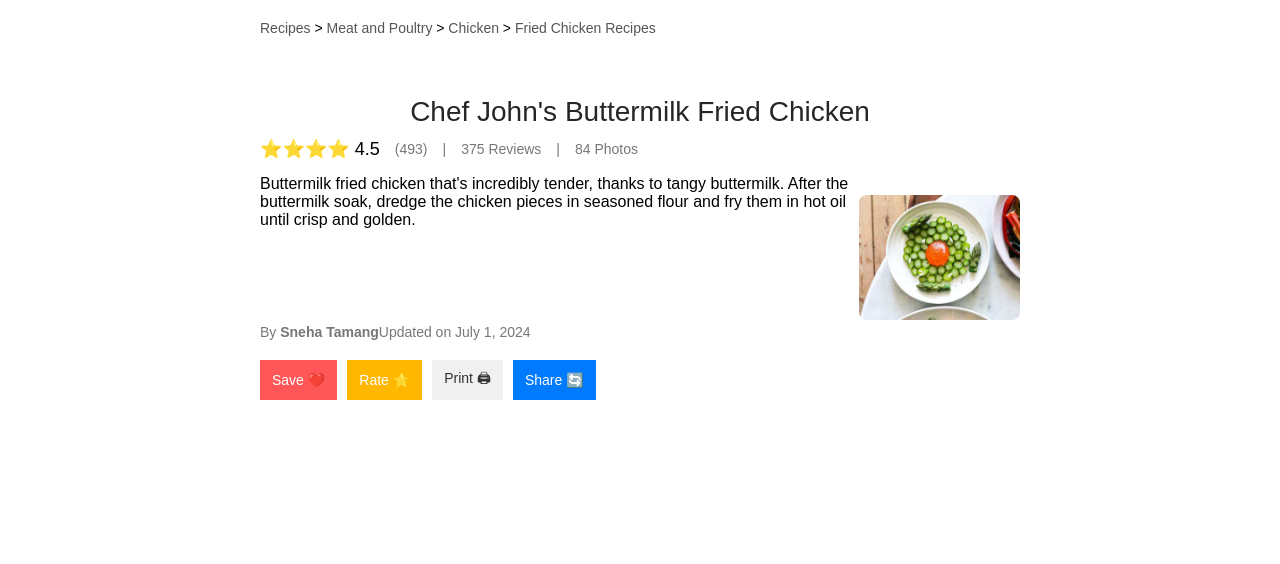
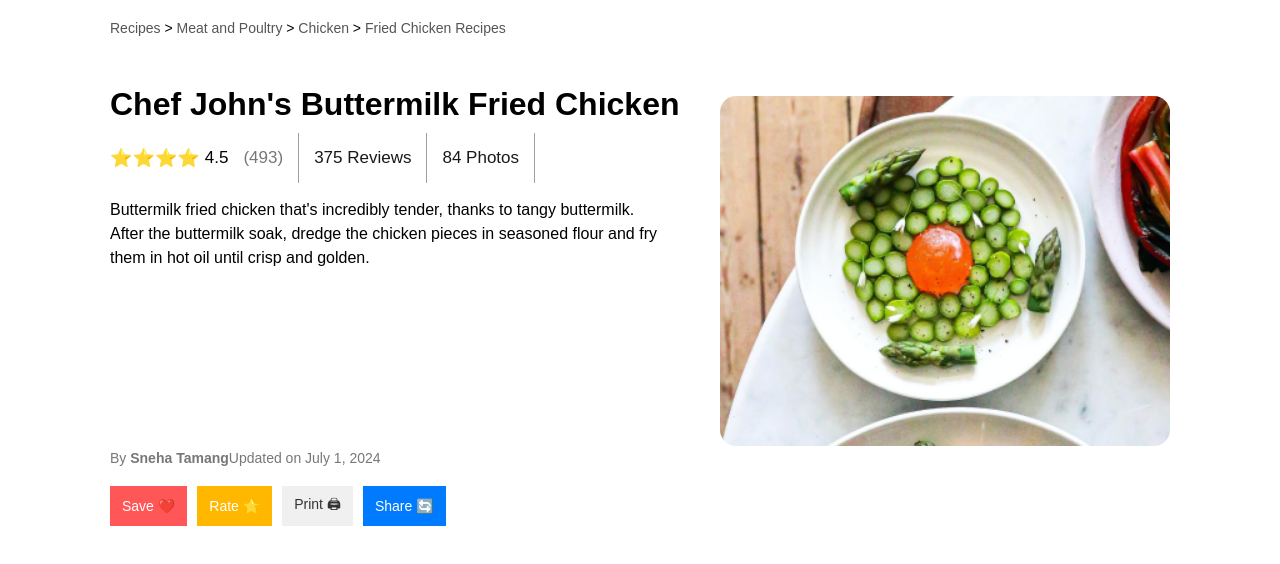
Before and after one commit to sneha-at-hub/recipe-sharing-application, a React (Vite) app in the folder frontend/: page /detail in a window 1280 px wide. Shown: the top 564 px of the page. Built offline with nearby package versions, Linux system fonts and the light colour scheme.

Commit message:
detail page

```diff
--- a/frontend/src/pages/Detail/Detail.css
+++ b/frontend/src/pages/Detail/Detail.css
@@ -1,8 +1,15 @@
 .recipe-card {
-    max-width: 800px;
+    max-width: 1100px;
     margin: 0 auto;
     padding: 20px;
     font-family: Arial, sans-serif;
+}
+
+.detail-heading{
+    display: flex;
+    font-weight: 600;
+    font-size: 32px;
+    margin-bottom: 10px;
 }
 
 .breadcrumb {
@@ -19,15 +26,12 @@
     text-decoration: underline;
 }
 
-h1 {
-    font-size: 28px;
-    margin-bottom: 10px;
-}
 
 .ratings {
     display: flex;
     align-items: center;
     margin-bottom: 15px;
+    font-size: 20px;
 }
 
 .stars {
@@ -37,18 +41,24 @@ h1 {
 
 .rating-value {
     margin-left: 5px;
-    font-size: 18px;
+    font-size: 17px;
 }
 
-.reviews, .photos, .separator {
+.reviews, .photos, .reviews-item{
     margin-left: 15px;
-    font-size: 14px;
+    font-size: 17px;
+    color: #191919;
+}
+
+.reviews-item{
     color: #777;
 }
 
 .description {
     font-size: 16px;
     margin-bottom: 20px;
+    max-width: 550px;
+    line-height: 24px;
 }
 
 .author {
@@ -91,15 +101,38 @@ h1 {
 }
 
 .image {
-    margin-top: 20px;
+    margin-top: 0px;
 }
 
 .image img {
-    width: 100%;
-    border-radius: 8px;
+    width: 450px;
+    border-radius: 16px;
+    margin-top: 10px;
+
 }
 
 .imgtag{
     display: flex;
+    justify-content: space-between;
 
 }
+
+.separator{
+    font-size: 24px;
+    color: #777;
+    margin-left: 15px;
+}
+
+.box{
+    padding-right: 15px;
+
+
+    height: 50px;
+    border-right:1px solid #a0a0a0 ;
+}
+
+.seperating-detail{
+    display: flex;
+    margin-top: 50px;
+    justify-content: space-between;
+}
--- a/frontend/src/pages/Detail/Detail.jsx
+++ b/frontend/src/pages/Detail/Detail.jsx
@@ -12,29 +12,42 @@ function Detail() {
                 <a href="#"> Fried Chicken Recipes</a>
             </div>
 
-            <h1>Chef John's Buttermilk Fried Chicken</h1>
-
+            <div className="seperating-detail">
+            <div className="main-detail">
+            <h2 className='detail-heading'>Chef John's Buttermilk Fried Chicken</h2>
             <div className="ratings">
+                <div className="box">
                 <span className="stars">⭐⭐⭐⭐</span>
                 <span className="rating-value">4.5</span>
-                <span className="reviews">(493)</span>
-                <span className="separator">|</span>
+                <span className="reviews-item">(493)</span>
+                </div>
+                <div className="box">
                 <span className="reviews">375 Reviews</span>
-                <span className="separator">|</span>
+                </div>
+
+                <div className="box">
                 <span className="photos">84 Photos</span>
+
+                </div>
             </div>
             <div className="imgtag">
-            <p className="description">
-                Buttermilk fried chicken that's incredibly tender, thanks to tangy buttermilk.
-                After the buttermilk soak, dredge the chicken pieces in seasoned flour and fry
-                them in hot oil until crisp and golden.
-            </p>
+
+                <p className="description">
+                    Buttermilk fried chicken that's incredibly tender, thanks to tangy buttermilk.
+                    After the buttermilk soak, dredge the chicken pieces in seasoned flour and fry
+                    them in hot oil until crisp and golden.
+                </p>
+            </div>
+
+            </div>
             <div className="image">
                 <img src={assets.food_1} alt="Fried Chicken" />
             </div>
 
+            </div>
 
-            </div>
+
+
             <div className="author">
                 <span>By <strong>Sneha Tamang</strong></span>
                 <span>Updated on July 1, 2024</span>
```
